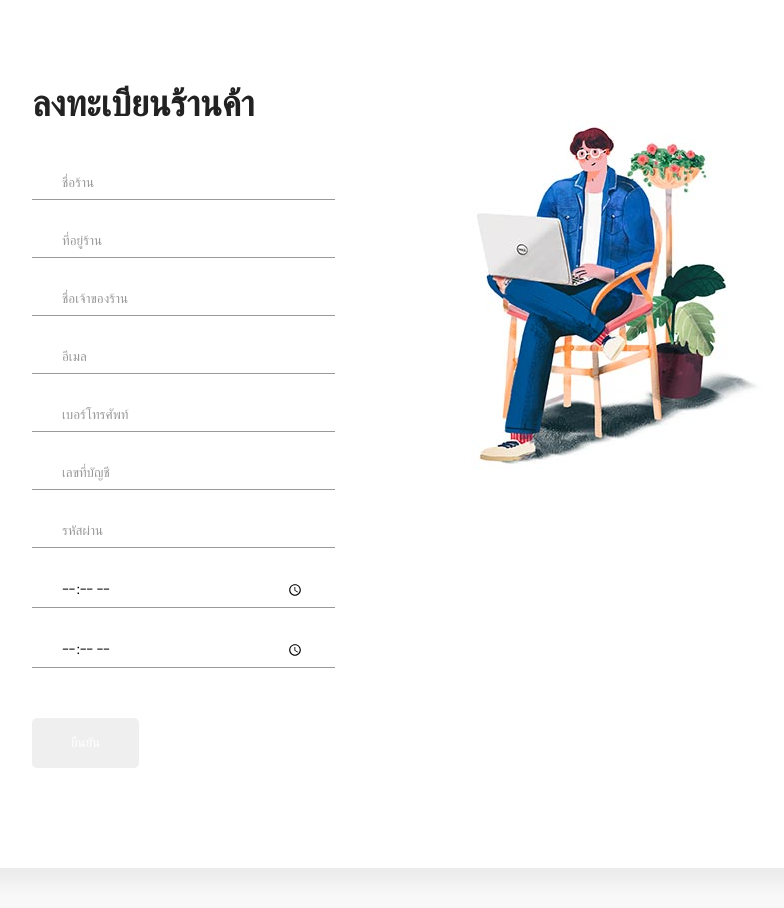
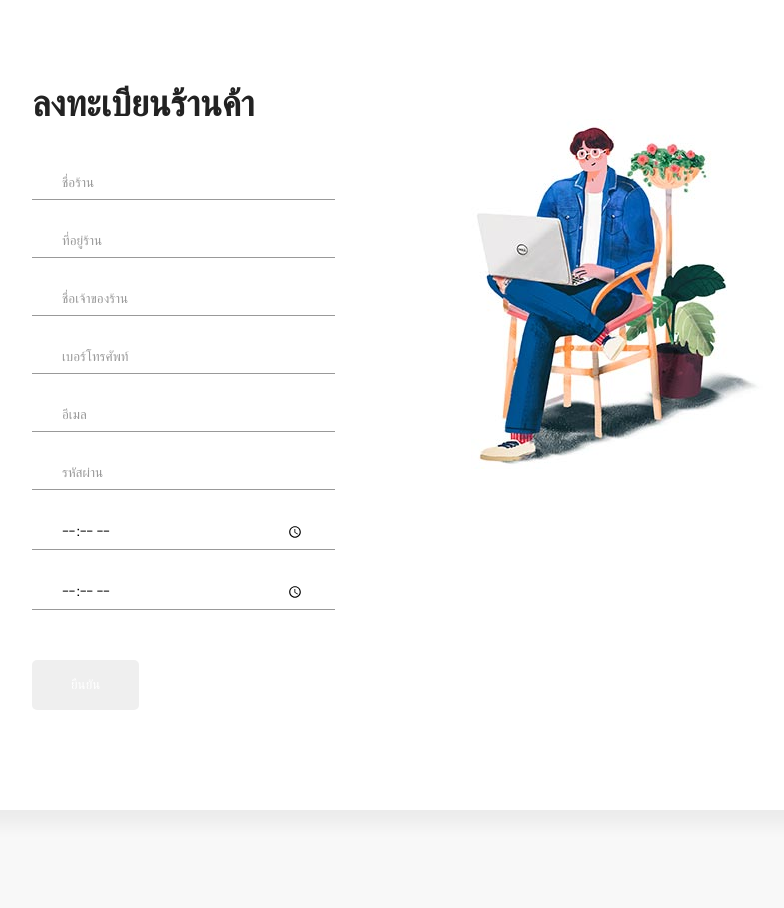
Before and after one commit to ployminer/salon, a CodeIgniter app: the page made by application/views/regis_shop.php in a window 1280 px wide. Shown: the part 59-967 px from the top of the page, without its empty margins (267-1051 px from the left). After the commit the page ends 669 px from the top, so only its background shows below. Run offline with CodeIgniter, Linux system fonts and the light colour scheme; some libraries are stand-ins or nearby versions.

Commit message:
reserve_regis

```diff
--- a/application/controllers/Reserve.php
+++ b/application/controllers/Reserve.php
@@ -63,7 +63,6 @@ class Reserve extends CI_Controller{
 
         $savedata = array(
             'user_id' => $user_id,
-            'name_cus' => $name_cus,
             'email' => $email,
             'phone' => $phone,
             'servicenam' => $servicename,
--- a/application/models/Register_shop.php
+++ b/application/models/Register_shop.php
@@ -38,8 +38,8 @@ class Register_shop extends CI_Model{
             'email_shopowner' => $email_shopowner,
             'phone_shopowner' => $phone_shopowner,
             'bookbank' => $bookbank,
-            'pass' => $pass
-            't_open' => $t_open
+            'pass' => $pass,
+            't_open' => $t_open,
             't_close' => $t_close
 
         );
--- a/application/views/regis_shop.php
+++ b/application/views/regis_shop.php
@@ -34,28 +34,28 @@
                                                                                                                 <label for="name"><i class="zmdi zmdi-account material-icons-name"></i></label>
                                                                                                                 <input type="text" name="name_shopowner" id="name_shopowner"required placeholder="ชื่อเจ้าของร้าน" />
                                                                                                   </div>
+
+                                                                                                  <div class="form-group">
+                                                                                                                <label for="tel"><i class="zmdi zmdi-phone"></i></label>
+                                                                                                                <input type="tel" name="phone_shopowner" id="phone_shopowner"required placeholder="เบอร์โทรศัพท์" />
+                                                                                                  </div>
+
                                                                                                   <div class="form-group">
                                                                                                                 <label for="email"><i class="zmdi zmdi-email"></i></label>
                                                                                                                 <input type="email" name="email_shopowner" id="email_shopowner" required placeholder="อีเมล" />
                                                                                                   </div>
-                                                                                                  <div class="form-group">
-                                                                                                                <label for="tel"><i class="zmdi zmdi-phone"></i></label>
-                                                                                                                <input type="tel" name="phone_shopowner" id="phone_shopowner"required placeholder="เบอร์โทรศัพท์" />
-                                                                                                  </div>
-                                                                                                  <div class="form-group">
-                                                                                                                <label for="re-pass"><i class="zmdi zmdi-book"></i></label>
-                                                                                                                <input type="tel" name="bookbank" id="bookbank"required placeholder="เลขที่บัญชี" />
-                                                                                                  </div>
+
+
                                                                                                   <div class="form-group">
                                                                                                                 <label for="re-pass"><i class="zmdi zmdi-book"></i></label>
                                                                                                                 <input type="password" name="pass" id="pass"required placeholder="รหัสผ่าน" />
                                                                                                   </div>
                                                                                                   <div class="form-group">
-                                                                                                                <label for=""><i class="zmdi zmdi-book"></i></label>
+                                                                                                                <label for=""><i class="zmdi zmdi-time"></i></label>
                                                                                                                 <input type="time" name="t_open" id="t_open"required placeholder="เวลาเปิดทำการ" />
                                                                                                   </div>
                                                                                                   <div class="form-group">
-                                                                                                                <label for=""><i class="zmdi zmdi-book"></i></label>
+                                                                                                                <label for=""><i class="zmdi zmdi-time"></i></label>
                                                                                                                 <input type="time" name="t_close" id="t_close"required placeholder="เวลาปิดทำการ" />
                                                                                                   </div>
                                                                                                   <div class="form-group form-button">
```
Also changed, not shown: application/views/reserve.php (+4 -6 lines), 4 other files.
